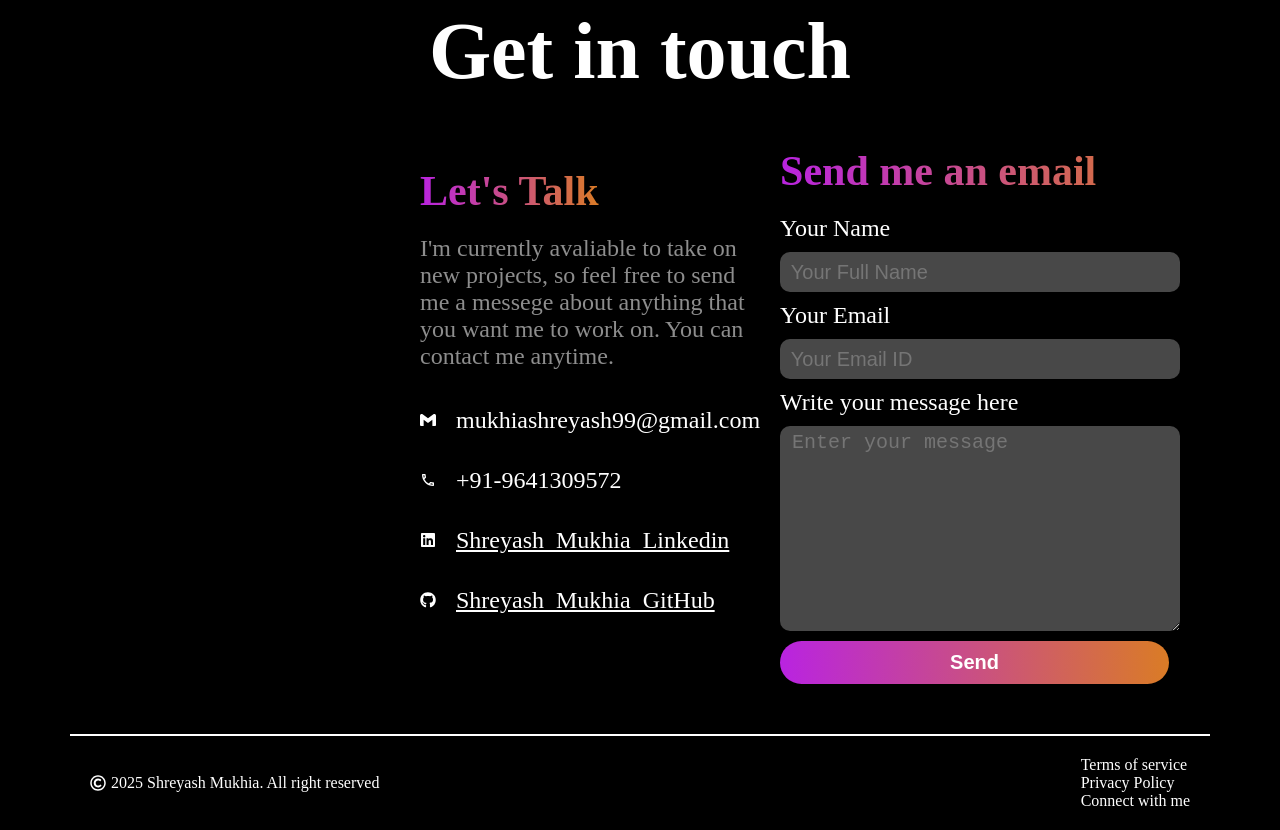
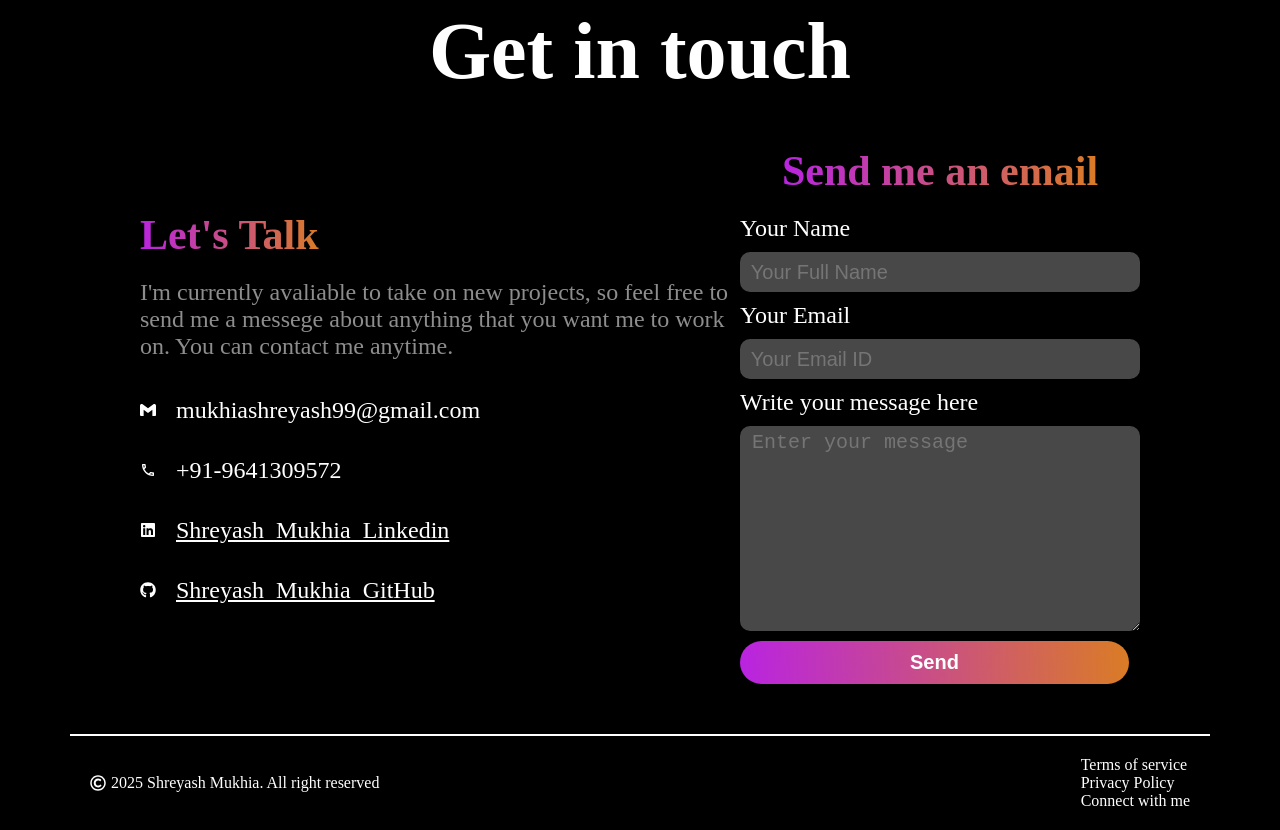
Before and after one commit to ShreyashMukhia/Portfolio_Shrey, a React (Vite) app: page / in a window 1280 px wide. Shown: the part 2780-3610 px from the top of the page. Built offline with nearby package versions, Linux system fonts and the light colour scheme; a web font is replaced by a local one.

Commit message:
Update project with latest changes

```diff
--- a/src/Components/Contact/Contact.css
+++ b/src/Components/Contact/Contact.css
@@ -5,6 +5,7 @@
 
 .contact-title {
   display: flex;
+
   justify-content: center;
   font-size: 40px;
   font-weight: 600;
@@ -13,12 +14,13 @@
 
 .contact-section {
   display: flex;
-  margin: 10px 400px;
+  padding: 10px;
+  justify-content: center;
+  align-items: center;
+  align-content: center;
 }
 .contact-left {
-  padding: 20px;
-  width: 50rem;
-  height: 30rem;
+  width: 600px;
   display: flex;
   flex-direction: column;
   align-items: flex-start;
@@ -32,7 +34,6 @@
   }
   & p {
     display: flex;
-
     flex-direction: column;
     font-size: 24px;
     font-weight: 500;
@@ -53,7 +54,9 @@
 }
 .contact-right {
   display: flex;
-  width: 50rem;
+  justify-content: center;
+  align-items: center;
+
   flex-direction: column;
   gap: 20px;
   & h1 {
@@ -140,6 +143,7 @@
   .contact-left {
     width: 350px;
   }
+
   .name {
     width: 300px;
   }
```
